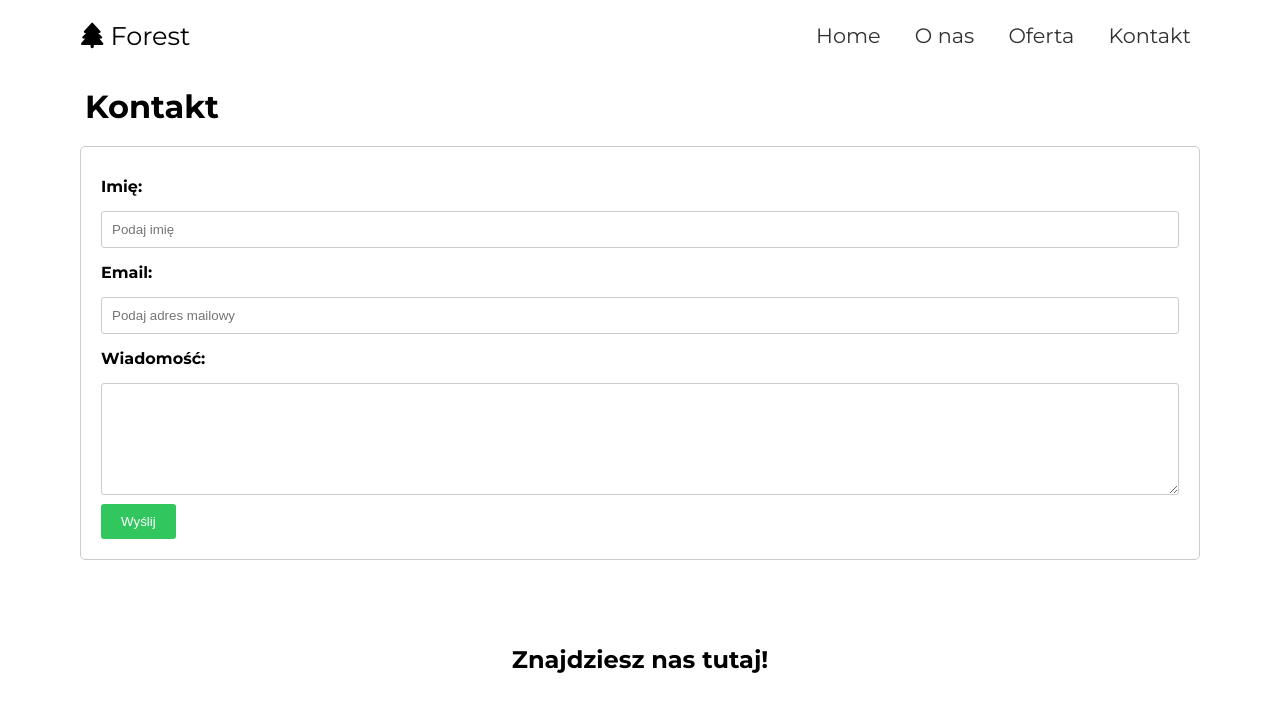
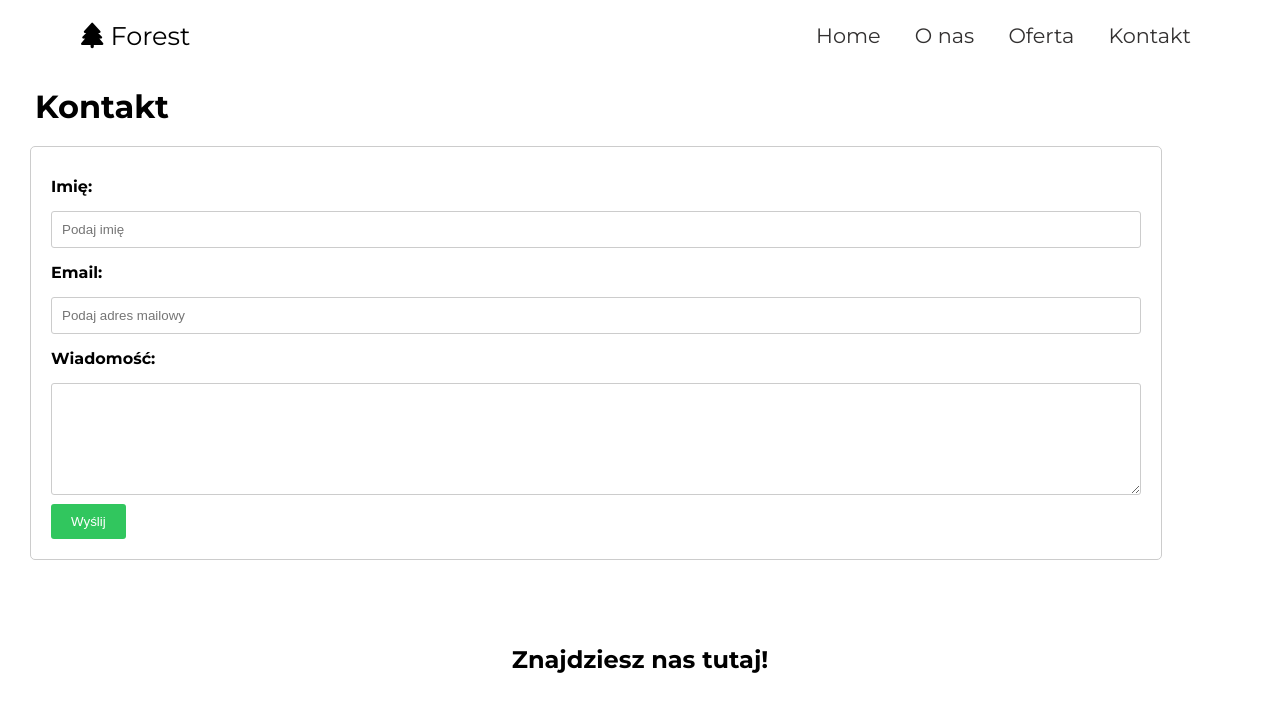
Before and after one commit to DawidOkojewProject/Forest, a website: page contact.html in a window 1280 px wide. Shown: the top 702 px of the page. Drawn offline with Linux system fonts and the light colour scheme.

Commit message:
changed contact form width

```diff
--- a/src/sass/style.scss
+++ b/src/sass/style.scss
@@ -366,7 +366,8 @@ a {
 	color: #000;
 }
 .contact {
-	padding: 15px 60px;
+	width: 90dvw;
+	padding: 15px 10px;
 	position: relative;
 	h1 {
 		padding: 10px 20px;
@@ -377,6 +378,7 @@ a {
 }
 
 .contact-form {
+	width: 100%;
 	margin: 20px;
 	padding: 20px;
 	border: 1px solid #ccc;
```
Also changed, not shown: dist/css/style.min.css.
